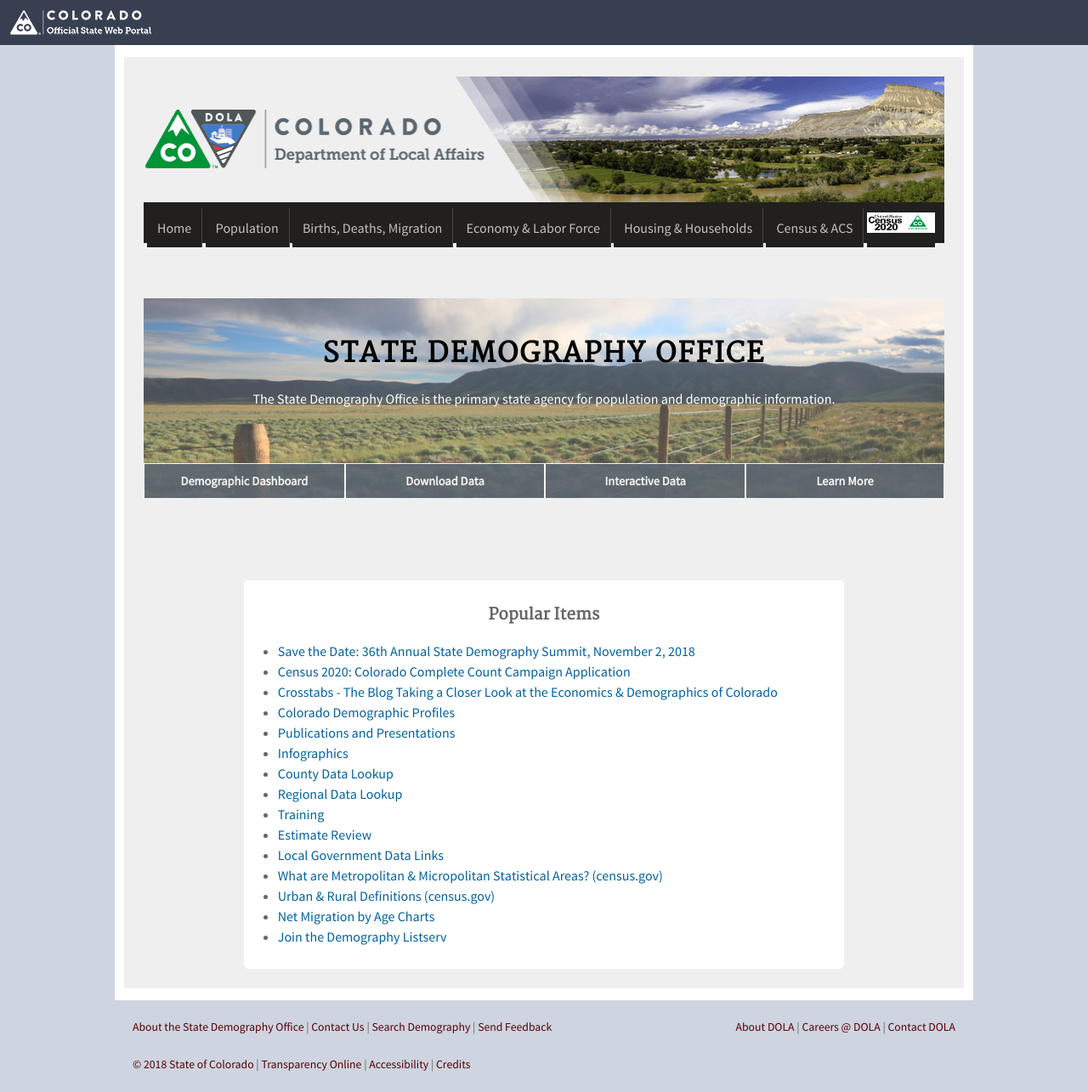
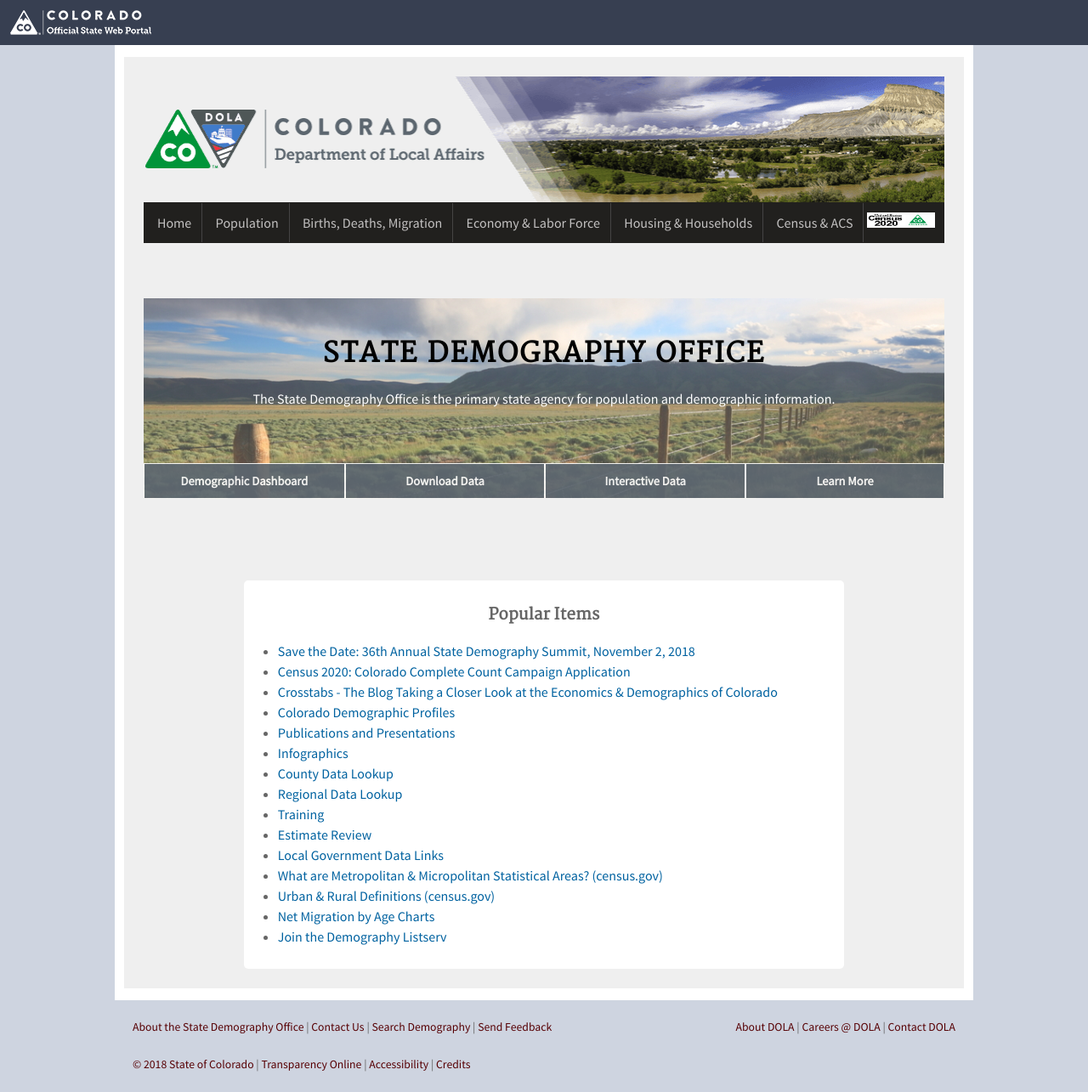
Before and after one commit to TBleess/Website_New, a Jekyll site: the page built from pages/0_Homepage_and_Footer_Links/index.md, in a window 1280 px wide. Shown: the whole page at 85% size. Built offline with Jekyll 4.4.1, drawn with Linux system fonts in a browser that asks for light colours.

Commit message:
Update _header.html

```diff
--- a/_includes/_header.html
+++ b/_includes/_header.html
@@ -27,8 +27,8 @@
                                 <a href="/housing-and-households/">Housing &amp; Households</a></li>
                             <li class="padding-normal">
                                 <a href="/census-acs/">Census &amp; ACS</a></li>
-                            <li class="padding-none">
-                              <a href="/census-acs/2020-census-information/#census-information-2020"><img src="/images/CO2020.jpg" height=24px width=80px></a>
+                            <li>
+                              <a href="/census-acs/2020-census-information/#census-information-2020"><img src="/images/CO2020.jpg" height=18px width=80px></a>
                             </li>
                         </ul>
                     </nav>
```
